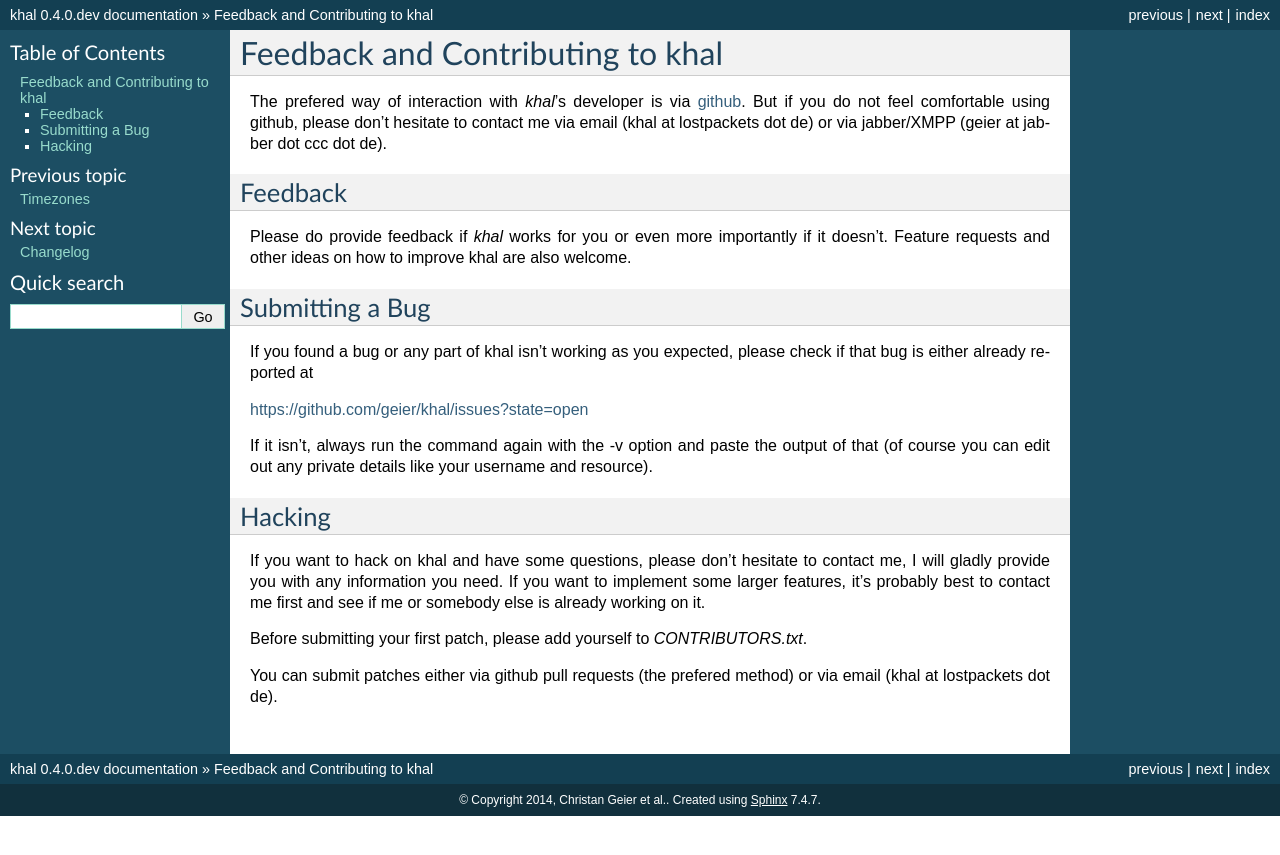
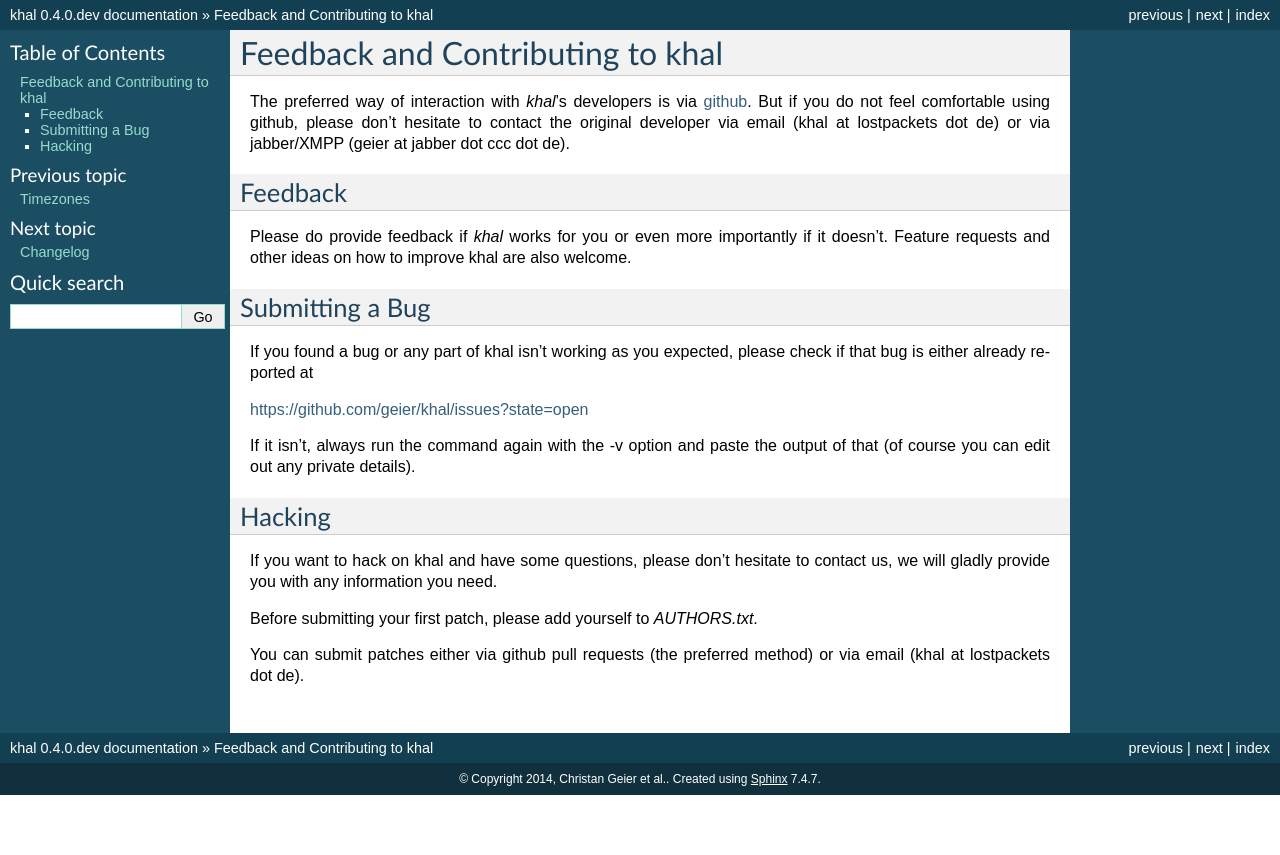
Before and after one commit to pimutils/khal, a Sphinx documentation site: the page built from doc/source/contributing.rst, in a window 1280 px wide. Shown: the top 855 px of the page. Built offline with Sphinx 7.4.7, drawn with Linux system fonts in a browser that asks for light colours.

Commit message:
updated contributing.rst

```diff
--- a/doc/source/contributing.rst
+++ b/doc/source/contributing.rst
@@ -1,10 +1,10 @@
 Feedback and Contributing to khal
 =================================
 
-The prefered way of interaction with *khal*'s developer is via github_. But if
-you do not feel comfortable using github, please don't hesitate to contact me
-via email (khal at lostpackets dot de) or via jabber/XMPP (geier at jabber dot
-ccc dot de).
+The preferred way of interaction with *khal*'s developers is via github_. But if
+you do not feel comfortable using github, please don't hesitate to contact the
+original developer via email (khal at lostpackets dot de) or via jabber/XMPP
+(geier at jabber dot ccc dot de).
 
 Feedback
 --------
@@ -21,20 +21,17 @@
 
 If it isn't, always run the command again with the -v option
 and paste the output of that (of course you can edit out any private
-details like your username and resource).
+details).
 
 
 Hacking
 -------
 If you want to hack on khal and have some questions, please don't hesitate to
-contact me, I will gladly provide you with any information you need. If you want
-to implement some larger features, it's probably best to contact me first and
-see if me or somebody else is already working on it.
+contact us, we will gladly provide you with any information you need.
 
-Before submitting your first patch, please add yourself to *CONTRIBUTORS.txt*.
+Before submitting your first patch, please add yourself to *AUTHORS.txt*.
 
-
-You can submit patches either via github pull requests (the prefered method) or
+You can submit patches either via github pull requests (the preferred method) or
 via email (khal at lostpackets dot de).
 
 
```
